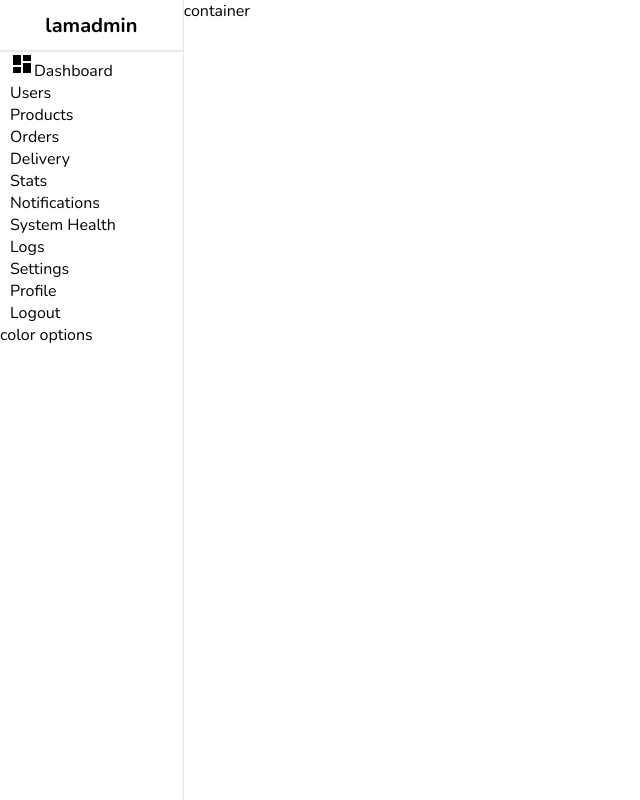
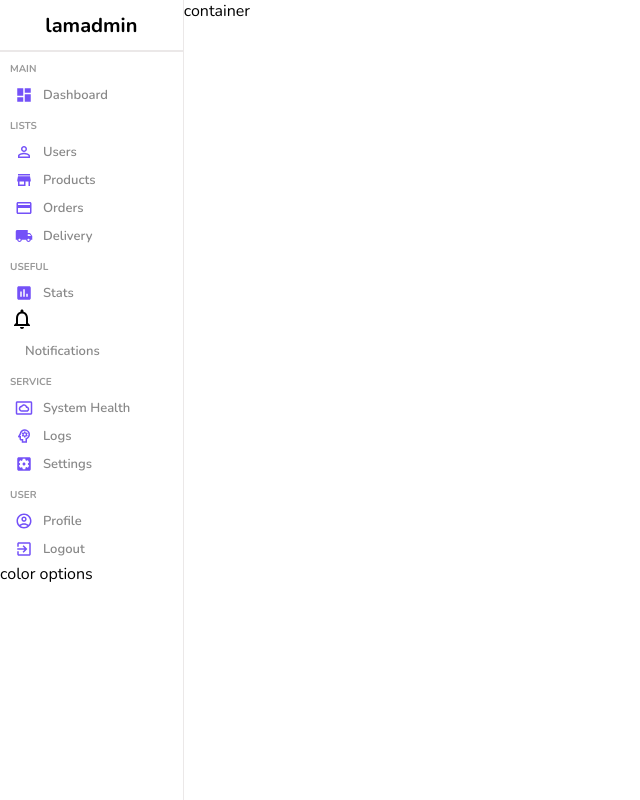
Before and after one commit to JAYMAC1/react-admin-panel, a React (Create React App) app: page / in a window 1280 px wide. Shown: the whole page, without its empty margins (0-640 px from the left). Built offline with nearby package versions, Linux system fonts and the light colour scheme.

Commit message:
32:33 tutorial save

```diff
--- a/src/components/sidebar/Sidebar.jsx
+++ b/src/components/sidebar/Sidebar.jsx
@@ -2,6 +2,17 @@
 import './sidebar.scss'
 
 import DashboardIcon from '@mui/icons-material/Dashboard'
+import PersonOutlineIcon from '@mui/icons-material/PersonOutline'
+import LocalShippingIcon from '@mui/icons-material/LocalShipping'
+import CreditCardIcon from '@mui/icons-material/CreditCard'
+import StoreIcon from '@mui/icons-material/Store'
+import InsertChartIcon from '@mui/icons-material/InsertChart'
+import SettingsApplicationsIcon from '@mui/icons-material/SettingsApplications'
+import ExitToAppIcon from '@mui/icons-material/ExitToApp'
+import NotificationsNoneIcon from '@mui/icons-material/NotificationsNone'
+import SettingsSystemDaydreamOutlinedIcon from '@mui/icons-material/SettingsSystemDaydreamOutlined'
+import PsychologyOutlinedIcon from '@mui/icons-material/PsychologyOutlined'
+import AccountCircleOutlinedIcon from '@mui/icons-material/AccountCircleOutlined'
 
 const Sidebar = () => {
   return (
@@ -12,41 +23,57 @@
       <hr />
       <div className='centre'>
         <ul>
+          <p className='title'>MAIN</p>
           <li>
-            <DashboardIcon />
+            <DashboardIcon className='icon' />
             <span>Dashboard</span>
           </li>
+          <p className='title'>LISTS</p>
           <li>
+            <PersonOutlineIcon className='icon' />
             <span>Users</span>
           </li>
           <li>
+            <StoreIcon className='icon' />
             <span>Products</span>
           </li>
           <li>
+            <CreditCardIcon className='icon' />
             <span>Orders</span>
           </li>
           <li>
+            <LocalShippingIcon className='icon' />
             <span>Delivery</span>
           </li>
+          <p className='title'>USEFUL</p>
           <li>
+            <InsertChartIcon className='icon' />
             <span>Stats</span>
           </li>
+          <NotificationsNoneIcon className='icon' />
           <li>
             <span>Notifications</span>
           </li>
+          <p className='title'>SERVICE</p>
           <li>
+            <SettingsSystemDaydreamOutlinedIcon className='icon' />
             <span>System Health</span>
           </li>
           <li>
+            <PsychologyOutlinedIcon className='icon' />
             <span>Logs</span>
           </li>
           <li>
+            <SettingsApplicationsIcon className='icon' />
             <span>Settings</span>
           </li>
+          <p className='title'>USER</p>
           <li>
+            <AccountCircleOutlinedIcon className='icon' />
             <span>Profile</span>
           </li>
           <li>
+            <ExitToAppIcon className='icon' />
             <span>Logout</span>
           </li>
         </ul>
--- a/src/components/sidebar/sidebar.scss
+++ b/src/components/sidebar/sidebar.scss
@@ -20,6 +20,34 @@
       list-style: none;
       padding: 0;
       margin: 0;
+      .title {
+        font-size: 10px;
+        font-weight: bold;
+        color: #999;
+        margin-top: 10px;
+        margin-bottom: 5px;
+      }
+      li {
+        display: flex;
+        align-items: center;
+        padding: 5px;
+        cursor: pointer;
+
+        &:hover {
+          background-color: #ece8ff;
+        }
+        .icon {
+          font-size: 18px;
+          color: #7451f8;
+        }
+
+        span {
+          font-size: 13px;
+          font-weight: 600;
+          color: #888;
+          margin-left: 10px;
+        }
+      }
     }
   }
 }
```
